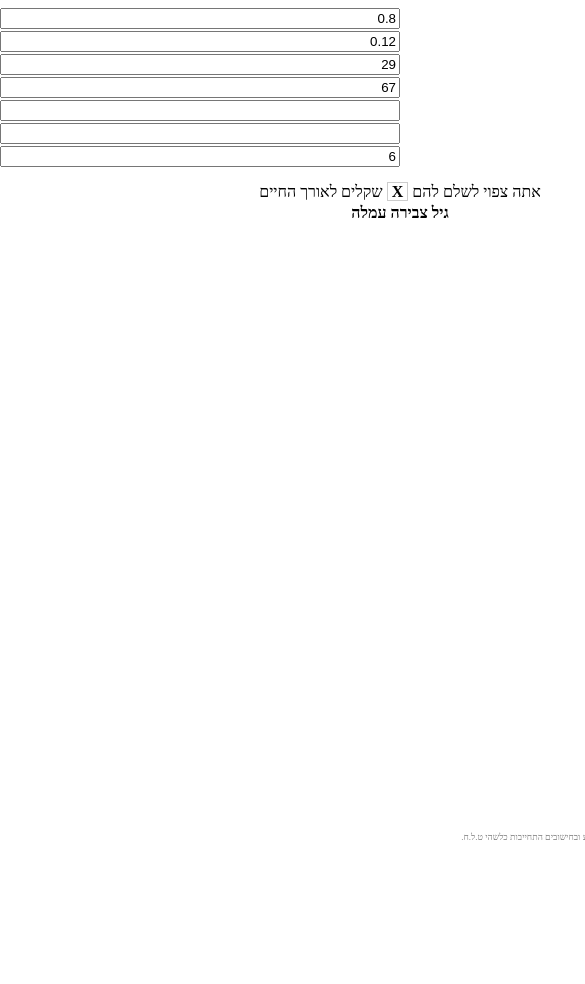
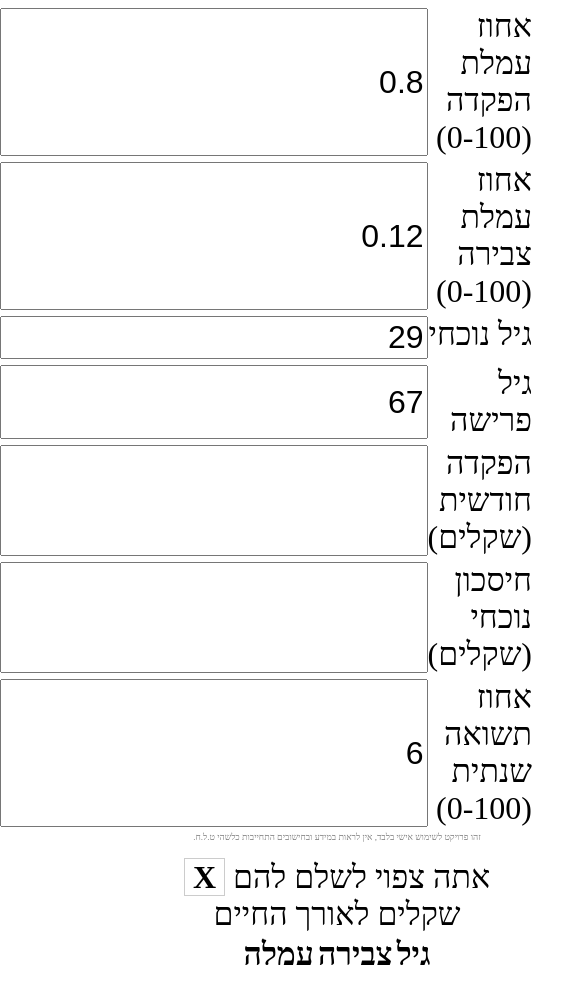
Before and after one commit to yehonatanz/pension, a website: page docs/index.html in a window 390 px wide. Shown: the top 984 px of the page, 585 px wide, since content can reach past the window. Before the commit the page ends 844 px from the top, so only its background shows below. Drawn offline with Linux system fonts and the light colour scheme.

Commit message:
Try being more responsive

```diff
--- a/docs/index.css
+++ b/docs/index.css
@@ -1,6 +1,15 @@
 #app {
     width: fit-content;
     margin: auto;
+}
+form {
+    display: grid;
+    grid-template-columns: 1fr 1fr;
+    grid-auto-rows: max-content;
+    --gap-between-inputs: 2px;
+    grid-row-gap: var(--gap-between-inputs);
+    --form-width: 50em;
+    width: var(--form-width);
 }
 
 @media (min-width: 1200px) {
@@ -10,13 +19,15 @@
         grid-column-gap: 1em;
     }
 }
-
-form {
-    display: grid;
-    grid-template-columns: 1fr 1fr;
-    grid-auto-rows: max-content;
-    grid-row-gap: 2px;
-    width: 50em;
+@media (max-width: 1200px) {
+    #app, input, #per-year-output-container {
+        --global-font-size: xx-large;
+        font-size: var(--global-font-size);
+    }
+    form {
+        --form-width: 100vw;
+        --gap-between-inputs: 6px;
+    }
 }
 
 #output {
```
